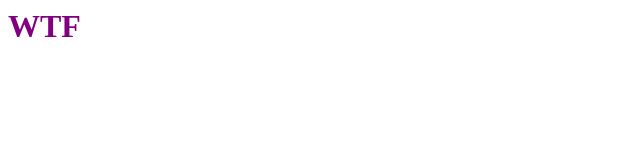
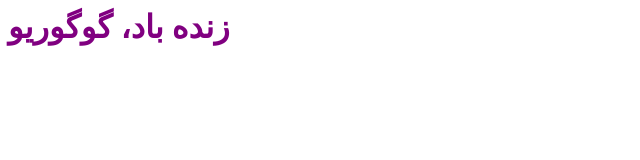
Before and after one commit to sobhandev/sobhandev.github.io, a plain HTML site: page index.html in a window 1280 px wide. Shown: the whole page, without its empty margins (0-640 px from the left). Drawn offline with Linux system fonts and the light colour scheme.

Commit message:
Update index.html

```diff
--- a/index.html
+++ b/index.html
@@ -1 +1 @@
-<h1 style='color:purple'>WTF</h1>
+<h1 style='color:purple'>زنده باد، گوگوریو</h1>
```
